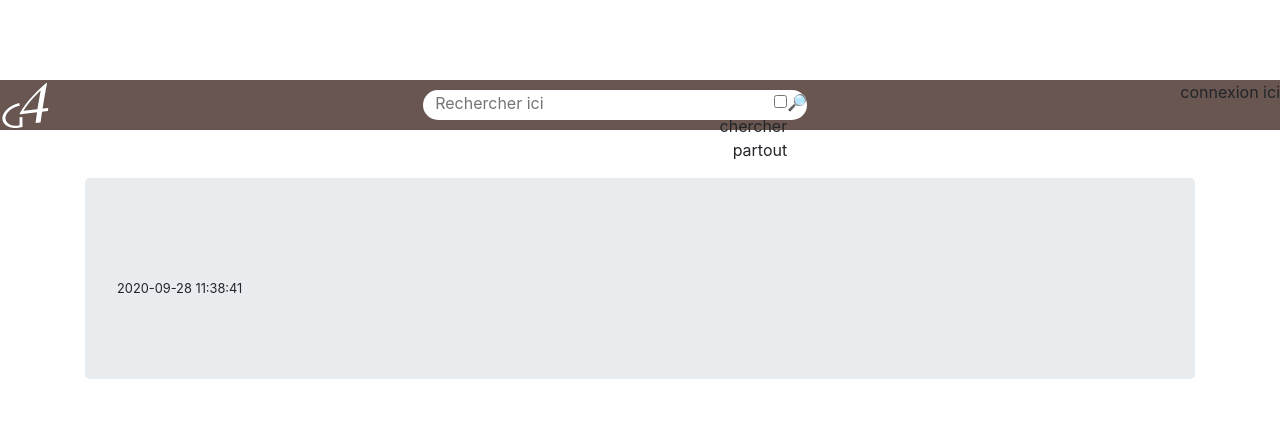
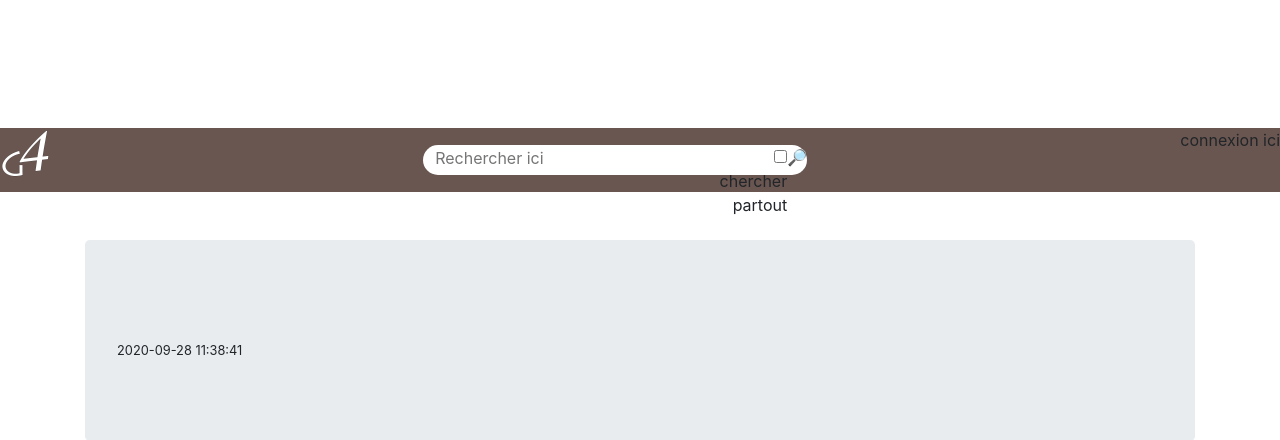
Before and after one commit to delpivarleandre/Institut-g4-ing1-Projet1, a Symfony app: template templates/pages/pageDetail.html.twig in a window 1280 px wide. Shown: the top 440 px of the page. Run offline with Twig, Linux system fonts and the light colour scheme; the template is opened without the code that fills it, so the values that code supplies are empty; some libraries are stand-ins or nearby versions.

Commit message:
css change

```diff
--- a/public/css/main.css
+++ b/public/css/main.css
@@ -6,12 +6,8 @@
 
 }
 
-header {
-  padding-top: 5rem;
-}
-
-
 .header {
+  z-index: 1000;
   width:100%;
   position: sticky;
   top:0px;
@@ -20,6 +16,11 @@ header {
   flex-direction: row;
   justify-content: space-between;
   background-color: #6a5650;
+  height: 4rem;
+}
+
+header {
+  padding-top: 8rem;
 }
 
 .search {
```
